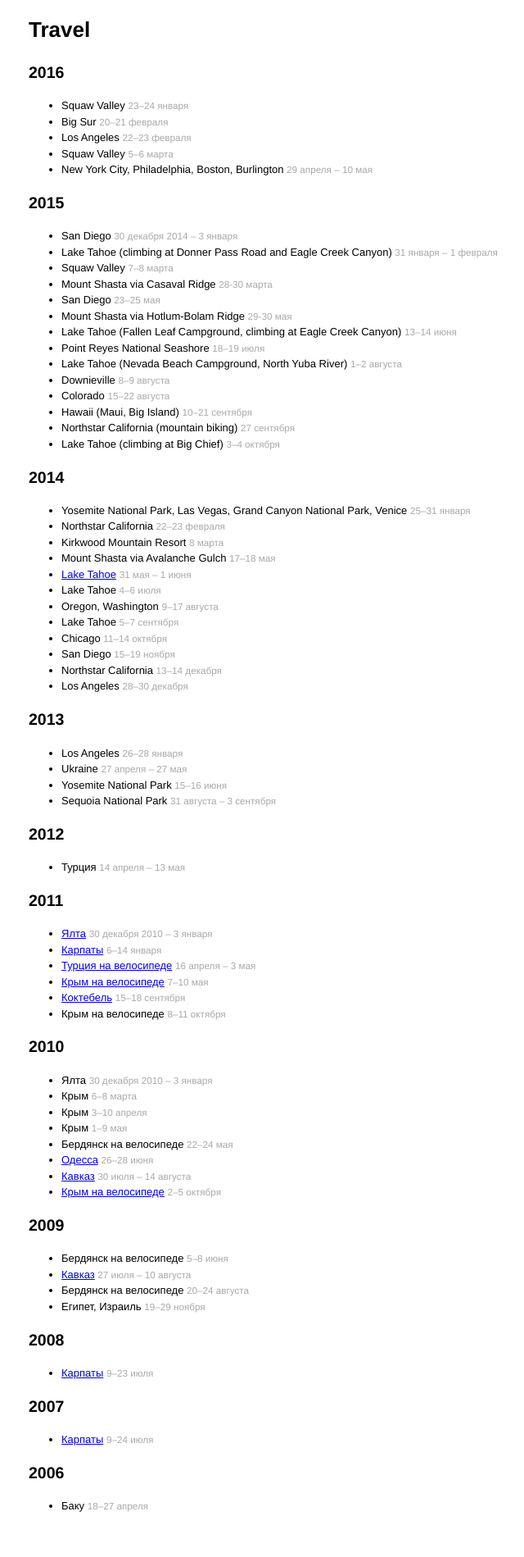
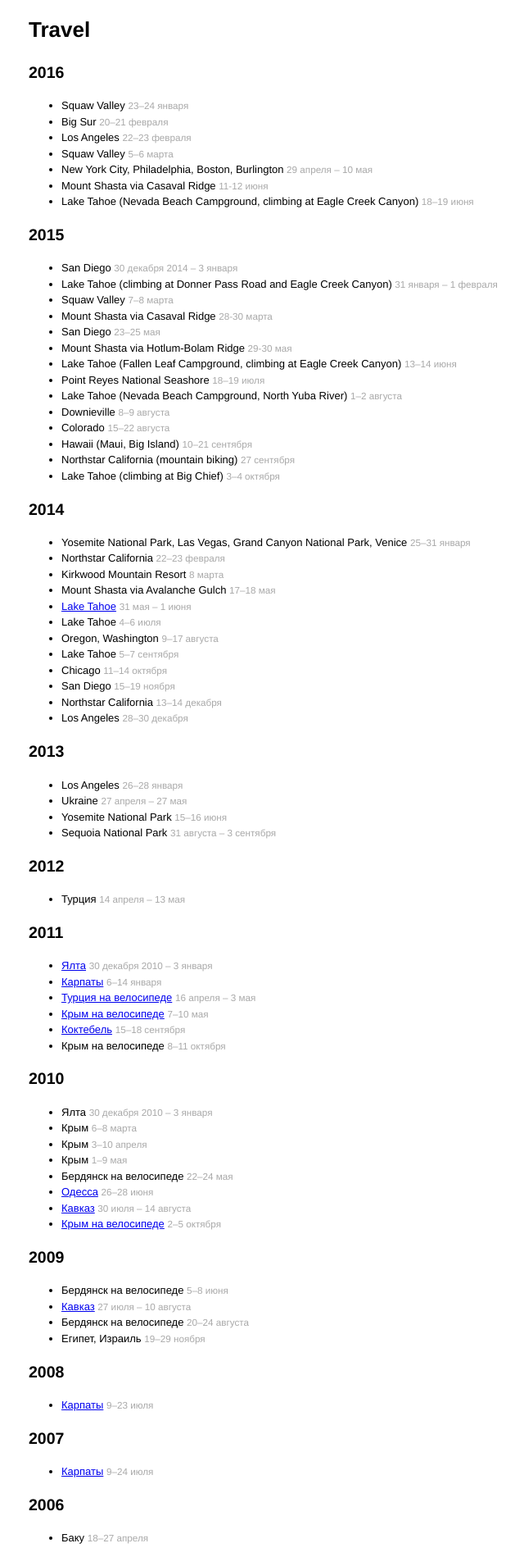
Before and after one commit to denis/denis.github.com, a Jekyll site: the page built from travel.md, in a window 1280 px wide. Shown: the whole page at 82% size, without its empty margins (205-845 px from the left). Built offline with Jekyll 4.4.1, drawn with Linux system fonts in a browser that asks for light colours; comment, search, counter and statistics services are not loaded; before the commit the page ends 1860 px from its top, so only the background shows below that.

Commit message:
Add 2016 trips

```diff
--- a/travel.md
+++ b/travel.md
@@ -13,6 +13,8 @@
 - Los Angeles <small>22–23 февраля</small>
 - Squaw Valley <small>5–6 марта</small>
 - New York City, Philadelphia, Boston, Burlington <small>29 апреля – 10 мая</small>
+- Mount Shasta via Casaval Ridge <small>11-12 июня</small>
+- Lake Tahoe (Nevada Beach Campground, climbing at Eagle Creek Canyon) <small>18–19 июня</small>
 
 ## 2015
 
```
